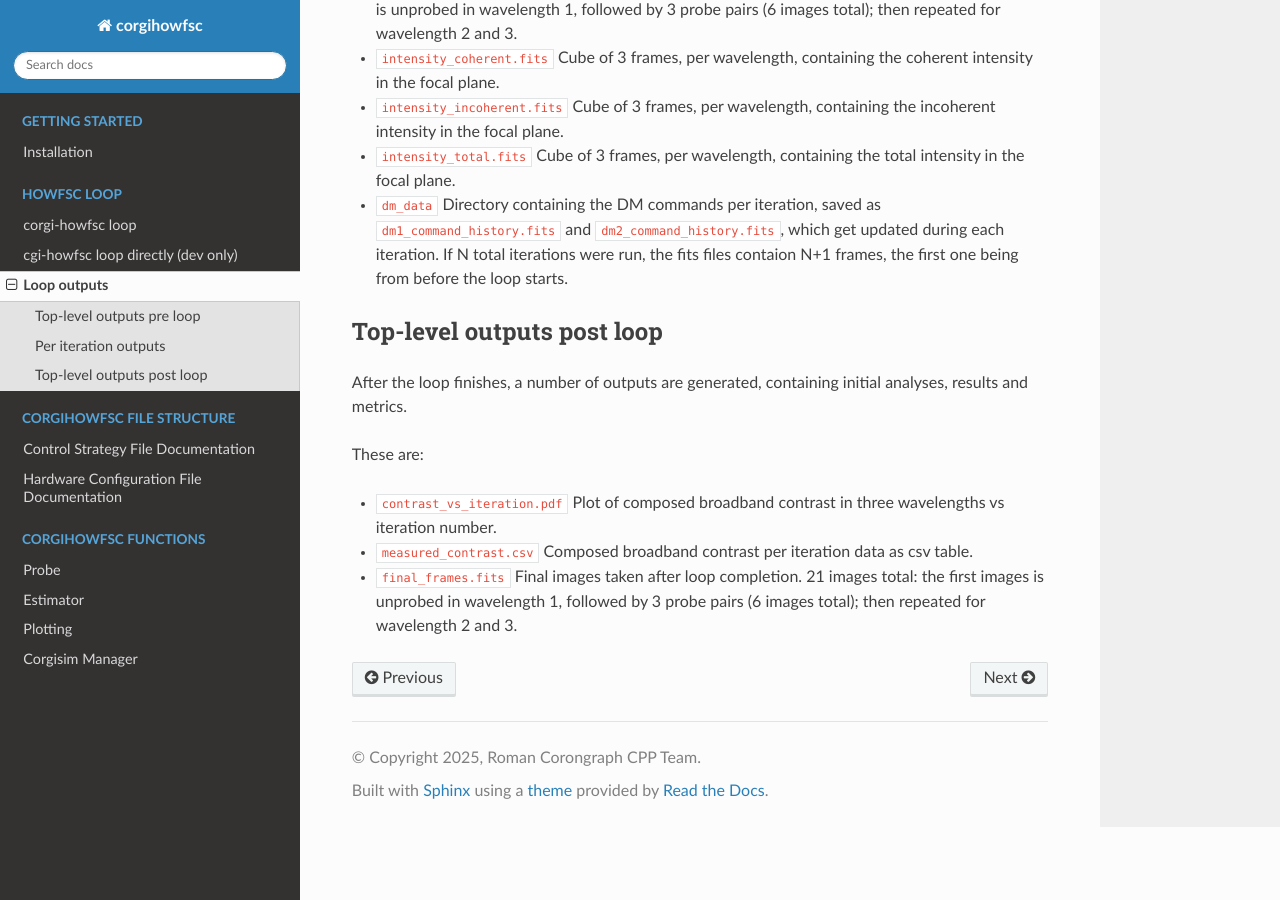
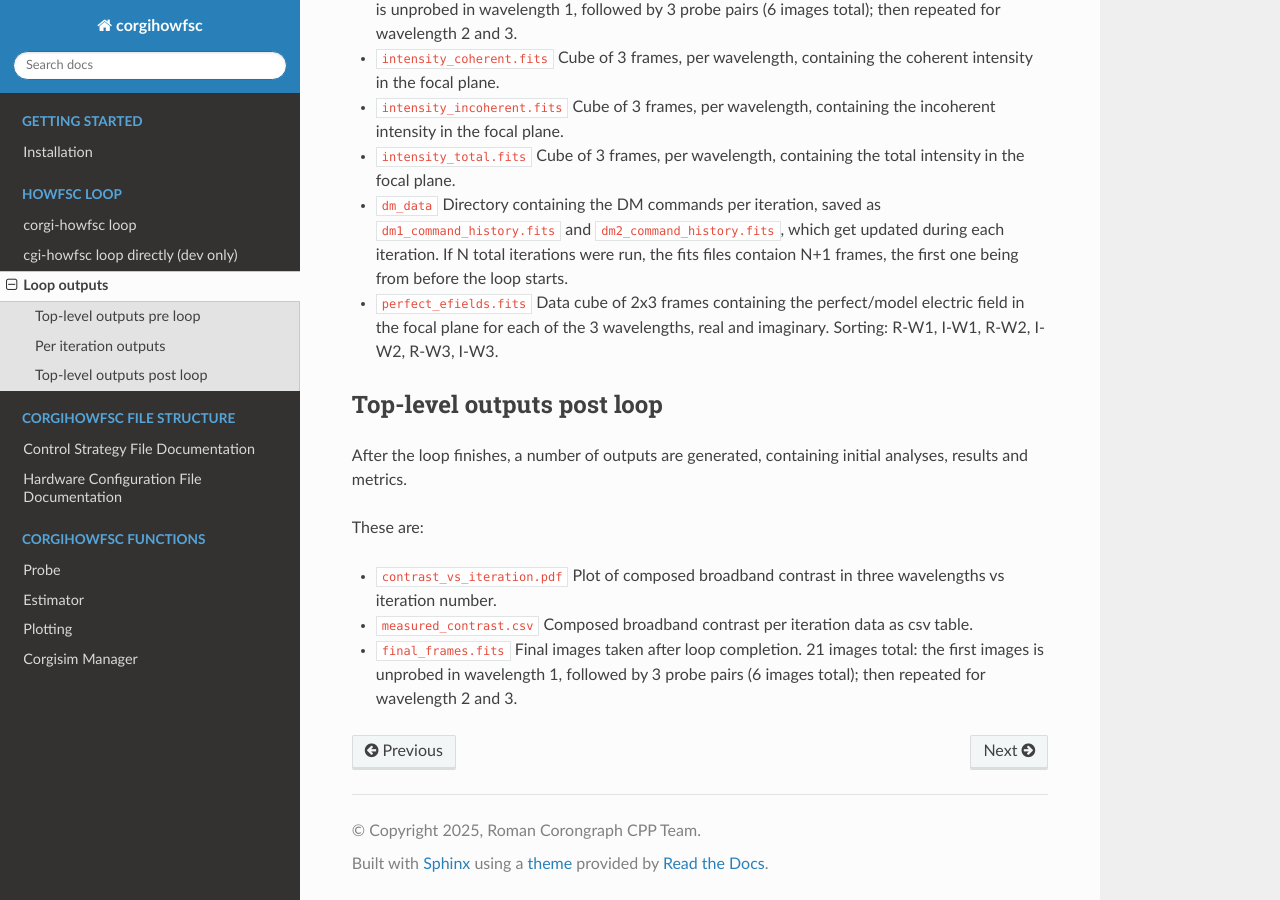
Before and after one commit to roman-corgi/corgihowfsc, a Sphinx documentation site: the page built from docs/source/loop_outputs.md, in a window 1280 px wide and 900 px high, scrolled down 661 px. Built offline with Sphinx 7.4.7 and the Read the Docs theme 3.1.0, drawn with Linux system fonts in a browser that asks for light colours.

Commit message:
Add doc entry

```diff
--- a/docs/source/loop_outputs.md
+++ b/docs/source/loop_outputs.md
@@ -23,6 +23,8 @@ The outputs within an iteration are:
     Cube of 3 frames, per wavelength, containing the total intensity in the focal plane.
 - `dm_data`
     Directory containing the DM commands per iteration, saved as `dm1_command_history.fits` and `dm2_command_history.fits`, which get updated during each iteration. If N total iterations were run, the fits files contaion N+1 frames, the first one being from before the loop starts.
+- `perfect_efields.fits`
+    Data cube of 2x3 frames containing the perfect/model electric field in the focal plane for each of the 3 wavelengths, real and imaginary. Sorting: R-W1, I-W1, R-W2, I-W2, R-W3, I-W3.
 
 ## Top-level outputs post loop
 After the loop finishes, a number of outputs are generated, containing initial analyses, results and metrics.
```
